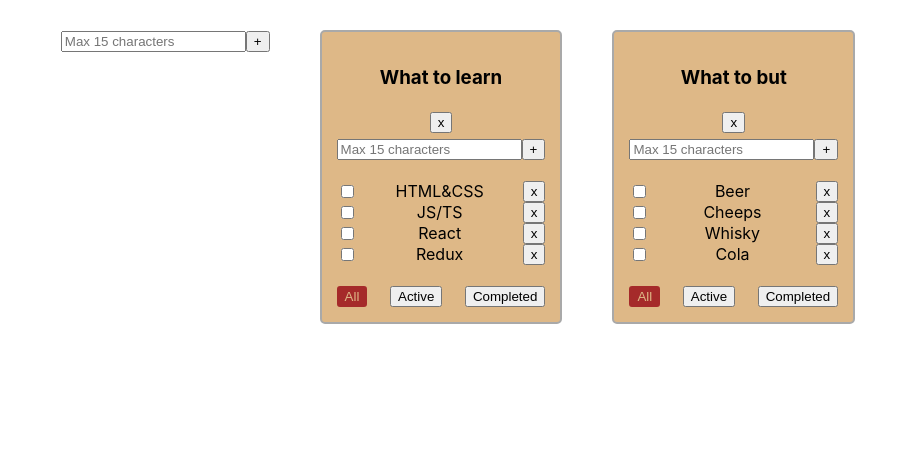
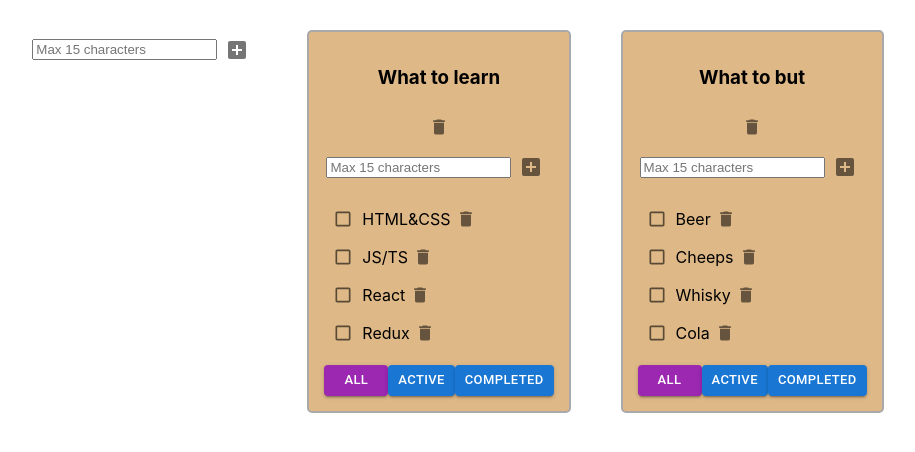
Before and after one commit to Voris03/ToDo-List, a React (Create React App) app: page / in a window 1280 px wide. Shown: the top 452 px of the page, without its empty margins (157-1072 px from the left). Built offline with nearby package versions, Linux system fonts and the light colour scheme.

Commit message:
add: MateriaUI

```diff
--- a/src/ToDoList/Todolist.tsx
+++ b/src/ToDoList/Todolist.tsx
@@ -1,8 +1,15 @@
 import React, { useState, KeyboardEvent, ChangeEvent } from "react";
 import { FilterValuesType, TaskType } from "../App";
-import { Button } from "../components/Button";
+// import { Button } from "../components/Button";
 import { AddItemForm } from "../components/AddItemForm";
 import { EditableSpan } from "../components/EditableSpan";
+import Button from "@mui/material/Button";
+import IconButton from "@mui/material/IconButton";
+import DeleteIcon from "@mui/icons-material/Delete";
+import Checkbox from '@mui/material/Checkbox';
+import List from '@mui/material/List';
+import ListItem from '@mui/material/ListItem';
+
 
 type TodoListPropsType = {
   todolistId: string;
@@ -12,10 +19,17 @@ type TodoListPropsType = {
 
   removeTask: (taskId: string, todolistId: string) => void;
   addTask: (title: string, todolistId: string) => void;
-  setTaskNewStatus: ( taskId: string, newStatus: boolean, todolistId: string) => void;
+  setTaskNewStatus: (
+    taskId: string,
+    newStatus: boolean,
+    todolistId: string
+  ) => void;
   changeTaskTitle: (taskId: string, title: string, todolistId: string) => void;
 
-  changeTodolistFilter: ( newFilter: FilterValuesType, todolistId: string) => void;
+  changeTodolistFilter: (
+    newFilter: FilterValuesType,
+    todolistId: string
+  ) => void;
   removeTodolist: (todolistId: string) => void;
   changeTodolistItem: (title: string, todolistId: string) => void;
 };
@@ -28,9 +42,10 @@ export const TodoList = (props: TodoListPropsType) => {
     props.tasks.length === 0 ? (
       <div>Ваш список дел пуст</div>
     ) : (
-      <ul className="container">
+      <List className="container">
         {props.tasks.map((task: TaskType) => {
-          const removeTaskHandler = () => props.removeTask(task.id, props.todolistId);
+          const removeTaskHandler = () =>
+            props.removeTask(task.id, props.todolistId);
           const setTaskNewStatus = (e: ChangeEvent<HTMLInputElement>) =>
             props.setTaskNewStatus(
               task.id,
@@ -42,12 +57,17 @@ export const TodoList = (props: TodoListPropsType) => {
           };
 
           return (
-            <li className="wrapper">
-              <input
+            <ListItem className="wrapper" disablePadding>
+              {/* <input
                 type="checkbox"
                 checked={task.isDone}
                 onChange={setTaskNewStatus}
-              />{" "}
+              />{" "} */}
+              <Checkbox
+                checked={task.isDone}
+                onChange={setTaskNewStatus}
+                size="small"
+              />
               {/* <span className={task.isDone ? "task-done" : "task"}>
                 {task.title}
               </span> */}
@@ -55,11 +75,18 @@ export const TodoList = (props: TodoListPropsType) => {
                 changeTitle={changeTaskTitleHandler}
                 title={task.title}
               />
-              <Button title={"x"} onClickHandler={removeTaskHandler} />
-            </li>
+              {/* <Button title={"x"} onClickHandler={removeTaskHandler} /> */}
+              <IconButton
+                aria-label="delete"
+                size="small"
+                onClick={removeTaskHandler}
+              >
+                <DeleteIcon fontSize="small" />
+              </IconButton>
+            </ListItem>
           );
         })}
-      </ul>
+      </List>
     );
 
   const addTaskHandler = (itemTitle: string) => {
@@ -84,11 +111,14 @@ export const TodoList = (props: TodoListPropsType) => {
           changeTitle={changeTodolistTitleHandler}
         />
       </h3>
-      <Button
+      {/* <Button
         title="x"
         onClickHandler={() => props.removeTodolist(props.todolistId)}
-      />
-      <AddItemForm addItem={addTaskHandler}/>
+      /> */}
+      <IconButton aria-label="delete" size="small" onClick={() => props.removeTodolist(props.todolistId)}>
+        <DeleteIcon fontSize="small" />
+      </IconButton>
+      <AddItemForm addItem={addTaskHandler} />
       {/* <div>
         <input
           value={taskTitle}
@@ -117,27 +147,57 @@ export const TodoList = (props: TodoListPropsType) => {
 
       {taskList}
       <div className="wrapper">
-        <Button
+        {/* <Button
           classes={props.filter === "all" ? "btn-filter-active" : ""}
           title={"All"}
           onClickHandler={() => {
             props.changeTodolistFilter("all", props.todolistId);
           }}
-        />
-        <Button
+        /> */}
+        {/* <Button
           classes={props.filter === "active" ? "btn-filter-active" : ""}
           title={"Active"}
           onClickHandler={() => {
             props.changeTodolistFilter("active", props.todolistId);
           }}
-        />
-        <Button
+        /> */}
+        {/* <Button
           classes={props.filter === "completed" ? "btn-filter-active" : ""}
           title={"Completed"}
           onClickHandler={() => {
             props.changeTodolistFilter("completed", props.todolistId);
           }}
-        />
+        /> */}
+        <Button
+          size="small"
+          variant="contained"
+          color={props.filter === "all" ? "secondary" : "primary"}
+          onClick={() => {
+            props.changeTodolistFilter("all", props.todolistId);
+          }}
+        >
+          All
+        </Button>
+        <Button
+          size="small"
+          variant="contained"
+          color={props.filter === "active" ? "secondary" : "primary"}
+          onClick={() => {
+            props.changeTodolistFilter("active", props.todolistId);
+          }}
+        >
+          Active
+        </Button>
+        <Button
+          size="small"
+          variant="contained"
+          color={props.filter === "completed" ? "secondary" : "primary"}
+          onClick={() => {
+            props.changeTodolistFilter("completed", props.todolistId);
+          }}
+        >
+          Completed
+        </Button>
       </div>
     </div>
   );
--- a/src/components/AddItemForm.tsx
+++ b/src/components/AddItemForm.tsx
@@ -1,5 +1,7 @@
 import React, { ChangeEvent, useState, KeyboardEvent } from "react";
 import { Button } from "./Button";
+import IconButton from '@mui/material/IconButton';
+import AddBoxIcon from '@mui/icons-material/AddBox';
 
 type AddItemFormPropsType = {
   addItem: (title: string) => void;
@@ -38,7 +40,10 @@ export const AddItemForm = ({ addItem }: AddItemFormPropsType) => {
         className={error ? "error" : ""}
       />
 
-      <Button title={"+"} onClickHandler={addItemHandler} />
+      <IconButton>
+        <AddBoxIcon />
+      </IconButton>
+      {/* <Button title={"+"} onClickHandler={addItemHandler} /> */}
       {error && <div className={"error-message"}>{error}</div>}
     </div>
   );
```
Also changed, not shown: package.json (+8 -0 lines), 1 other file (tests, documents, lock files or other folders).
